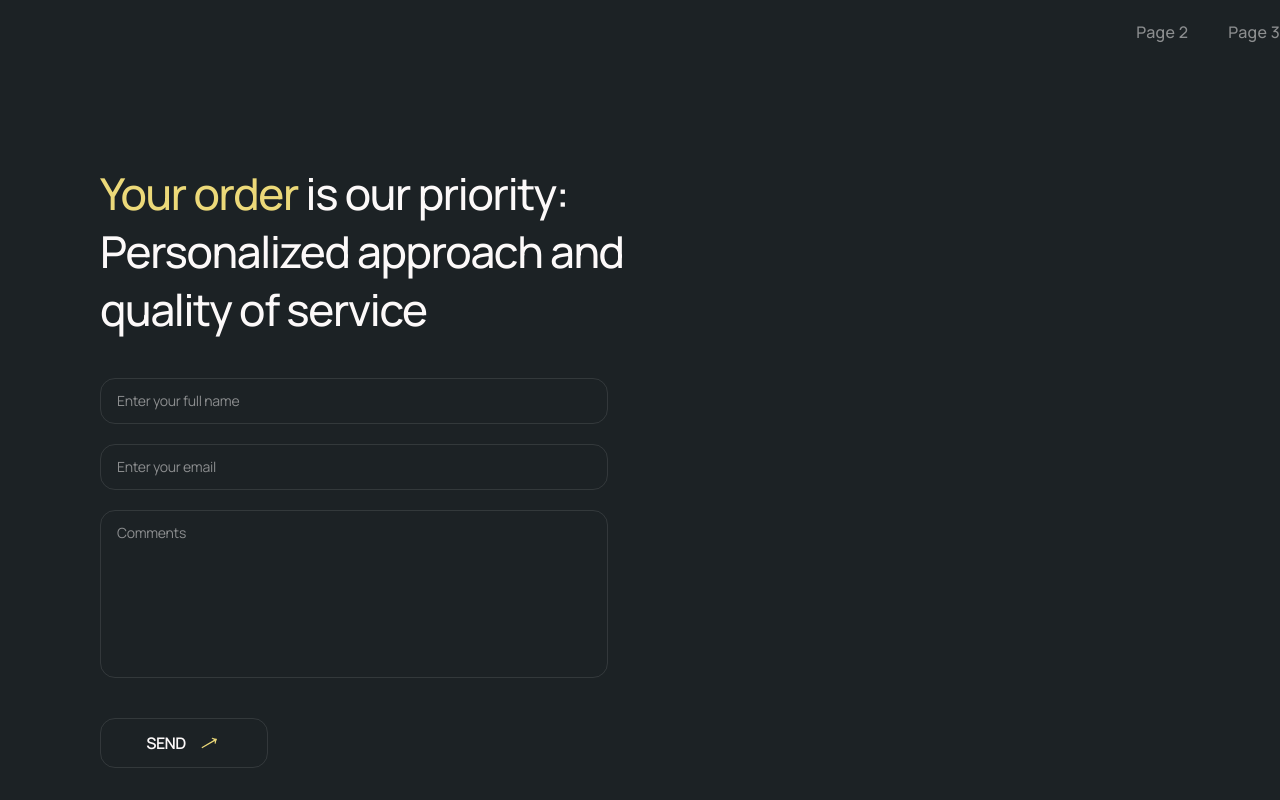
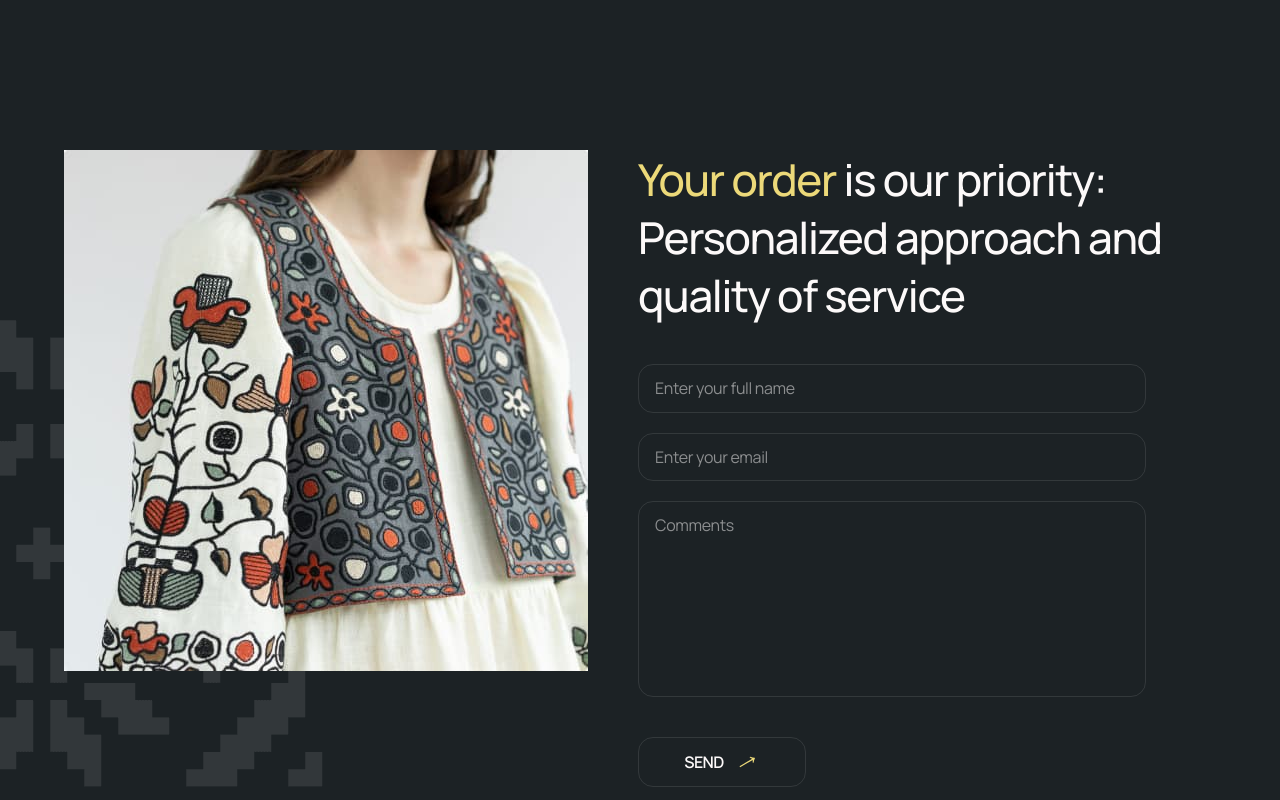
Before and after one commit to alina-alieks/coding-pandas-08, a website built with Vite: page src/index.html in a window 1280 px wide. Shown: the top 800 px of the page. Built offline with nearby package versions, Linux system fonts and the light colour scheme.

Commit message:
1280-1440

```diff
--- a/src/css/your-order.css
+++ b/src/css/your-order.css
@@ -37,6 +37,7 @@ input::placeholder {
     font-size: 14px;
     font-weight: 400;
     letter-spacing: -0.02em;
+    transition: color 250ms cubic-bezier(0.4, 0, 0.2, 1);
 }
 
 .order-input {
@@ -51,7 +52,7 @@ input::placeholder {
     font-size: 14px;
     font-weight: 400;
     letter-spacing: -0.02em;
-    transition: border 250ms cubic-bezier(0.4, 0, 0.2, 1);
+    transition: border 250ms cubic-bezier(0.4, 0, 0.2, 1), color 250ms cubic-bezier(0.4, 0, 0.2, 1);
 }
 
 textarea::placeholder{
@@ -59,6 +60,7 @@ textarea::placeholder{
     font-size: 14px;
     font-weight: 400;
     letter-spacing: -0.02em;
+    transition: color 250ms cubic-bezier(0.4, 0, 0.2, 1);
 }
 
 .order-comment {
@@ -76,7 +78,7 @@ textarea::placeholder{
     font-size: 14px;
     font-weight: 400;
     letter-spacing: -0.02em;
-    transition: border 250ms cubic-bezier(0.4, 0, 0.2, 1);
+    transition: border 250ms cubic-bezier(0.4, 0, 0.2, 1), color 250ms cubic-bezier(0.4, 0, 0.2, 1);
 }
 .order-btn {
     display: flex;
@@ -96,6 +98,14 @@ textarea::placeholder{
     border-radius: 15px;
     border: 1px solid rgba(252, 249, 249, 0.10);
     transition: border 250ms cubic-bezier(0.4, 0, 0.2, 1);
+    outline-color: transparent;
+    outline-offset: 4px;
+}
+
+.order-btn:hover, .order-input:focus {
+    border-color: #ECD979;
+    outline-color: transparent;
+    outline-offset: 4px;
 }
 
 
@@ -163,3 +173,85 @@ textarea::placeholder{
 
 
 /* ================= /END 768px BREAKPOINT=============================== */
+/* ====================================================================== */
+/* ===================== 1280px BREAKPOINT=============================== */
+
+@media screen and (min-width: 1280px) {
+    .style-section {
+        padding-top: 150px;
+        padding-bottom: 0;
+    }
+
+    .your-order-cont {
+        padding-left: 64px;
+    }
+
+    .your-order-cont {
+        display: flex;
+        flex-direction: row;
+        gap: 50px;
+    }
+    .order-pic {
+        display: block;
+        max-width: 524px;
+        max-height: 521px;
+        border-radius: 4px;
+        background: none;
+        margin-left: 0;
+
+    }
+
+    .order-comment {
+        height: 196px;
+        font-size: 16px;
+    }
+
+    input::placeholder {
+        font-size: 16px;
+    }
+
+    .order-input {
+        font-size: 16px;
+    }
+
+    .order-input:focus, .order-input:active  {
+        border: 1px solid rgba(252, 249, 249, 0.60);
+        color: #FCF9F9;
+    }
+
+    textarea::placeholder{
+        font-size: 16px;
+    }
+
+    textarea:focus, textarea:active{
+        border: 1px solid rgba(252, 249, 249, 0.60);
+        color: #FCF9F9;
+    }
+
+}
+
+/* =====================/END 1280px BREAKPOINT============================ */
+/* ======================================================================= */
+/*========================== 1440px BREAKPOINT ============================*/
+@media screen and (min-width: 1440px) {
+    .style-section {
+        padding-top: 112px;
+    }
+
+    .your-order-cont {
+        padding-left: 112px;
+    }
+    .title-form {
+        max-width: 666px;
+        width: 100%;
+    }
+
+    .your-order-title{
+        max-width: 666px;
+        font-size: 44px;
+        line-height: 1.32;
+    }
+
+
+}
+/*========================== /END 1440px BREAKPOINT =======================*/
--- a/src/partials/header.html
+++ b/src/partials/header.html
@@ -1,4 +1,4 @@
-<header class="header">
+<!-- <header class="header">
   <nav class="nav">
     <ul class="nav-list">
       <li class="nav-item">
@@ -10,4 +10,4 @@
       </li>
     </ul>
   </nav>
-</header>
+</header> -->
```
